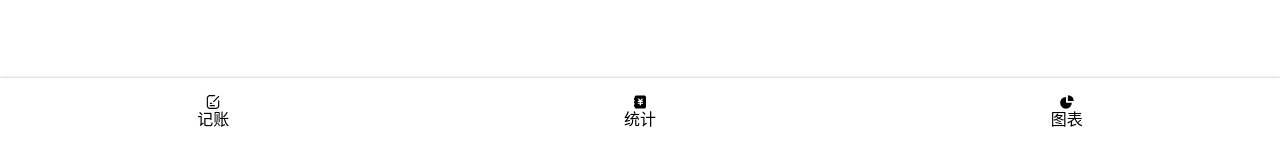
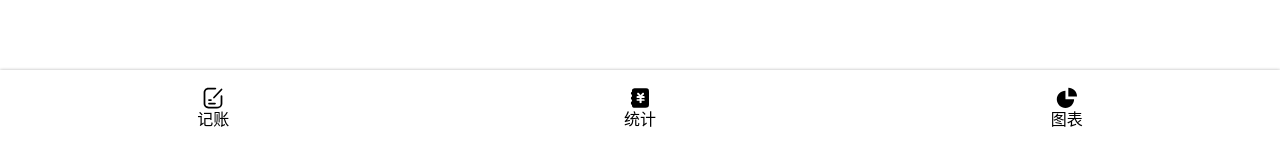
Before and after one commit to AzusaRin/AzusaRin-TomatoBilling-React-test, a React app: page /#/ in a window 1280 px wide. Shown: the part 655-797 px from the top of the page. Built offline with nearby package versions, Linux system fonts and the light colour scheme.

Commit message:
修复Nav点击区域过小的问题

```diff
--- a/src/components/Nav.tsx
+++ b/src/components/Nav.tsx
@@ -2,10 +2,6 @@ import styled from 'styled-components';
 import {Link} from 'react-router-dom';
 import * as React from 'react';
 import Icon from './Icon';
-
-
-
-
 
 
 const NavWrapper = styled.nav`
@@ -17,13 +13,21 @@ const NavWrapper = styled.nav`
     align-items: center;
 
     > li {
+      text-align: center;
       flex-grow: 1;
-      text-align: center;
+
+      > a {
         padding: 16px;
         display: flex;
         flex-direction: column;
         justify-content: center;
         align-items: center;
+
+        .icon {
+          width: 24px;
+          height: 24px;
+        }
+      }
     }
   }
 `;
@@ -33,16 +37,19 @@ const Nav = () => {
     <NavWrapper>
       <ul>
         <li>
+          <Link to="/billing">
             <Icon name="billing"/>
-          <Link to="/billing">记账</Link>
+            记账</Link>
         </li>
         <li>
+          <Link to="/statistics">
             <Icon name="statistics"/>
-          <Link to="/statistics">统计</Link>
+            统计</Link>
         </li>
         <li>
+          <Link to="/myChart">
             <Icon name="chart"/>
-          <Link to="/myChart">图表</Link>
+            图表</Link>
         </li>
       </ul>
     </NavWrapper>
```
Lines whose indentation alone changed are shown as unchanged.
